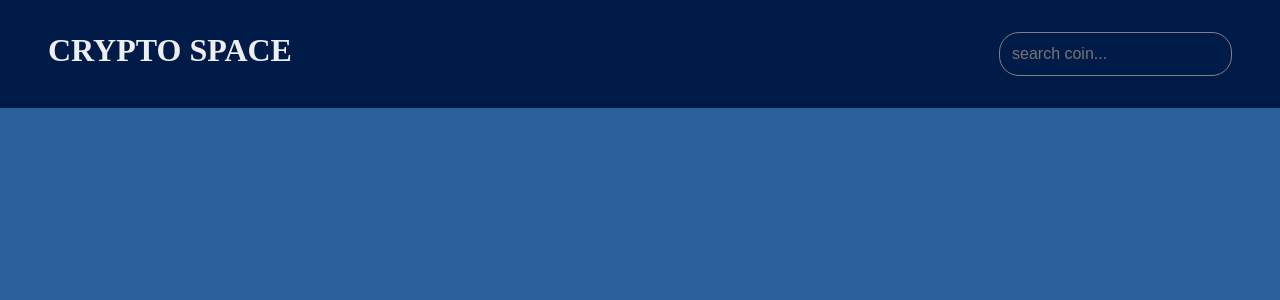
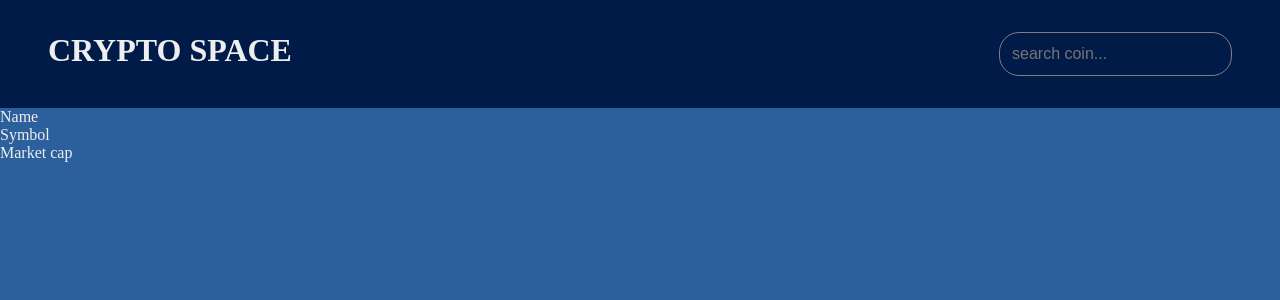
Before and after one commit to edubew/virtual-currency, a React (Create React App) app: page / in a window 1280 px wide. Shown: the top 300 px of the page. Built offline with nearby package versions, Linux system fonts and the light colour scheme.

Commit message:
Create a coin item's card layout

```diff
--- a/package.json
+++ b/package.json
@@ -8,6 +8,7 @@
     "@testing-library/user-event": "^13.5.0",
     "react": "^18.2.0",
     "react-dom": "^18.2.0",
+    "react-icons": "^4.7.1",
     "react-scripts": "^5.0.1",
     "styled-components": "^5.3.6",
     "web-vitals": "^2.1.4"
--- a/src/App.js
+++ b/src/App.js
@@ -1,9 +1,11 @@
 import React from 'react';
 import Navigation from './components/Navigation';
+import Coins from './components/Coins';
 
 const App = () => (
   <div>
     <Navigation />
+    <Coins />
   </div>
 );
 
--- /dev/null
+++ b/src/components/CoinItem.js
@@ -0,0 +1,14 @@
+import React from 'react';
+
+const CoinItem = () => (
+  <div>
+    <article>
+      {/* <img src={image} alt="coin" /> */}
+      <p>Name</p>
+      <p>Symbol</p>
+      <p>Market cap</p>
+    </article>
+  </div>
+);
+
+export default CoinItem;
--- /dev/null
+++ b/src/components/Coins.js
@@ -0,0 +1,10 @@
+import React from 'react';
+import CoinItem from './CoinItem';
+
+const Coins = () => (
+  <div className="container">
+    <CoinItem />
+  </div>
+);
+
+export default Coins;
```
Also changed, not shown: 1 other file (tests, documents, lock files or other folders).
